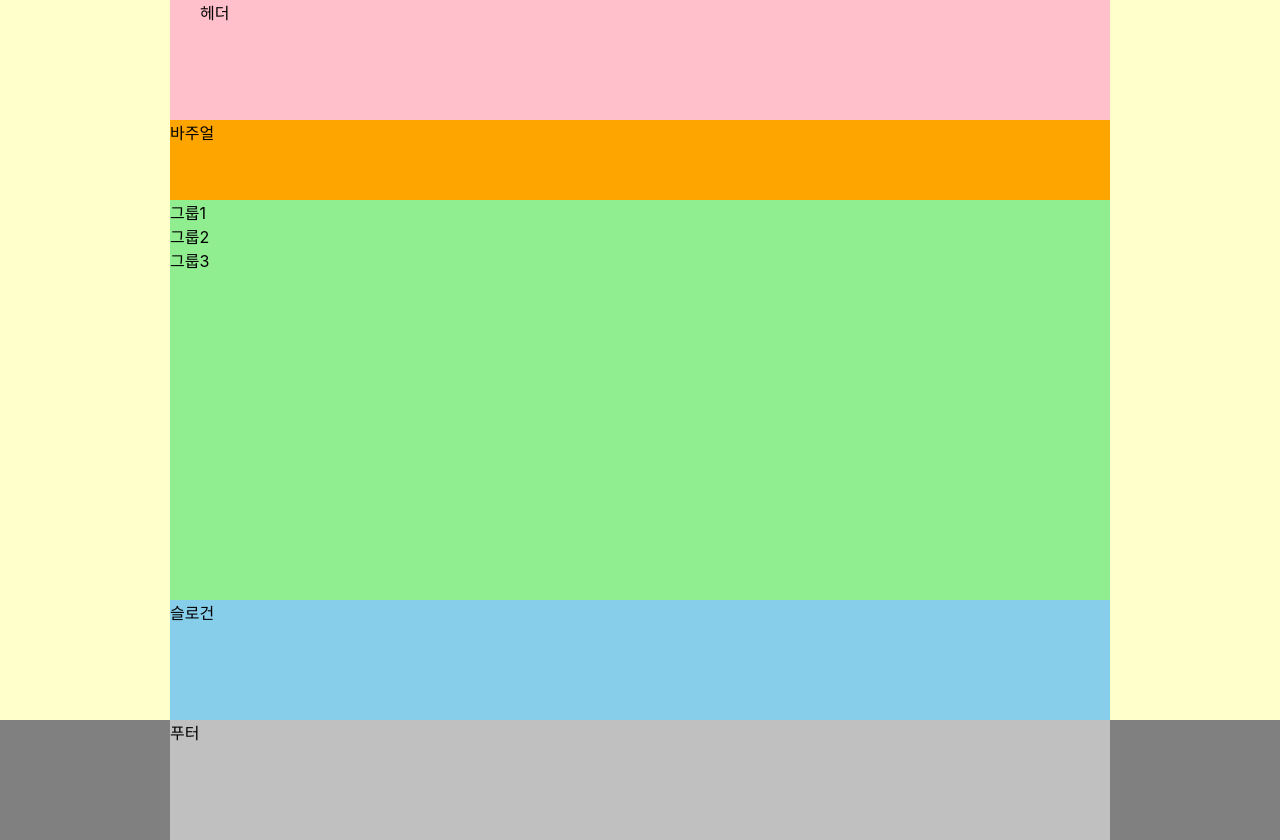
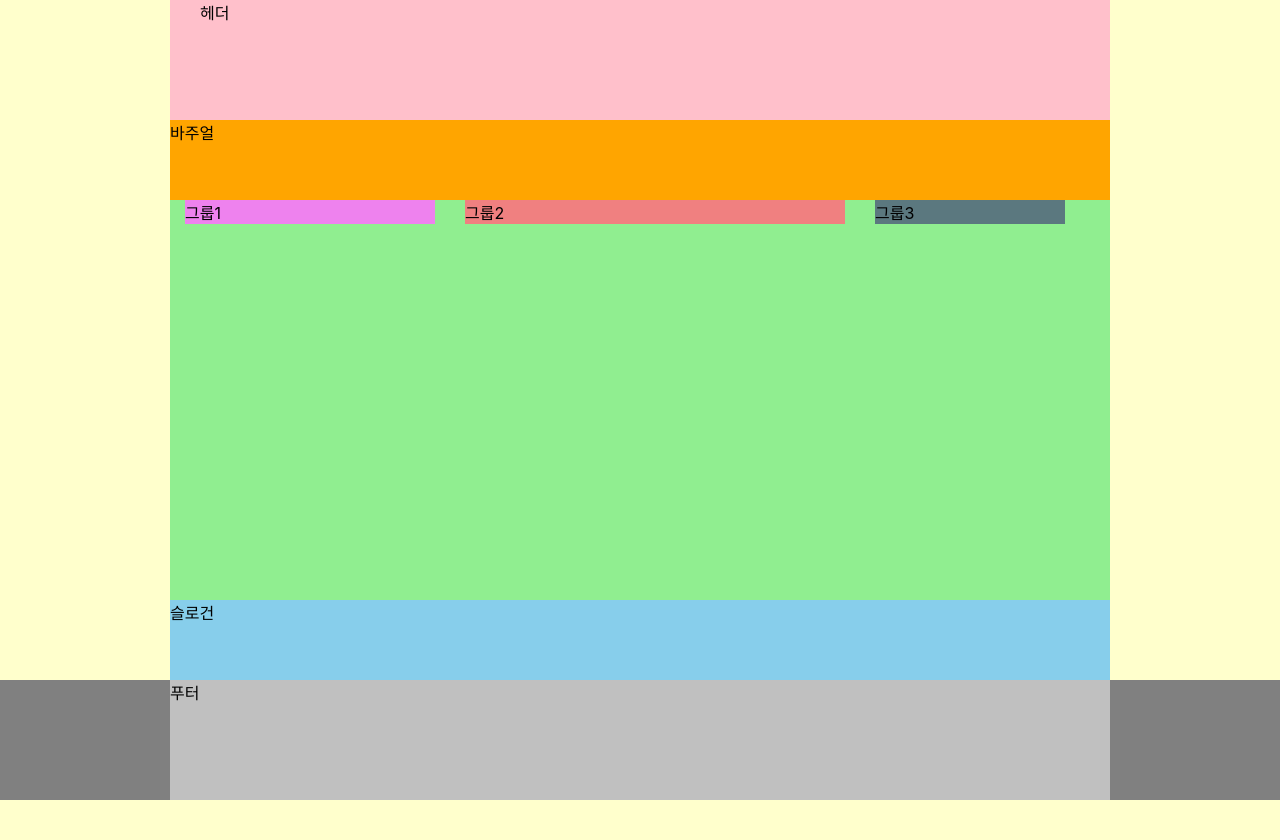
Before and after one commit to Sunny-SunHeeJung/HTML5, a website: page index.html in a window 1280 px wide. After the commit the page ends 800 px from the top, so only its background shows below. Drawn offline with Linux system fonts and the light colour scheme; a web font is replaced by a local one.

Commit message:
float 이용한 메인 레이아웃

```diff
--- a/styles/style.css
+++ b/styles/style.css
@@ -1,5 +1,9 @@
 @import url(./normalize.css);
 @import url(./reset.css);
+/* 기본 스타일 */
+*, *::before, *::after{
+  box-sizing: border-box;
+}
 
 /*  본문스타일 */
 body{
@@ -9,7 +13,6 @@ body{
 /* 레이아웃 */
 .header, .visual, .main, .slogan, .footer-inner{
   width: 940px;
-  box-sizing: border-box;
   margin: 0 auto;
 
 }
@@ -29,11 +32,34 @@ body{
 .main{
   background: lightgreen;
   height: 50vh;
+  display: flow-root;
+  padding:o 15px;
 }
+
+.group {
+  margin: 0 15px;
+  float: left;
+}
+
+.group1{
+  background-color: violet;
+  width: 250px;
+}
+
+.group2{
+  background-color: lightcoral;
+  width: 380px;
+}
+
+.group3{
+  background-color: rgb(91, 120, 127);
+  width: 190px;
+}
+
 /* 슬로건 */
 .slogan{
   background: skyblue;
-  height: 15vh;
+  height: 10vh;
 }
 /* 푸터 */
 .footer{
@@ -41,5 +67,4 @@ body{
 }
 .footer-inner{
   background-color: silver;
-  height: 15vh;
-}
+  height: 15vh;}
```
